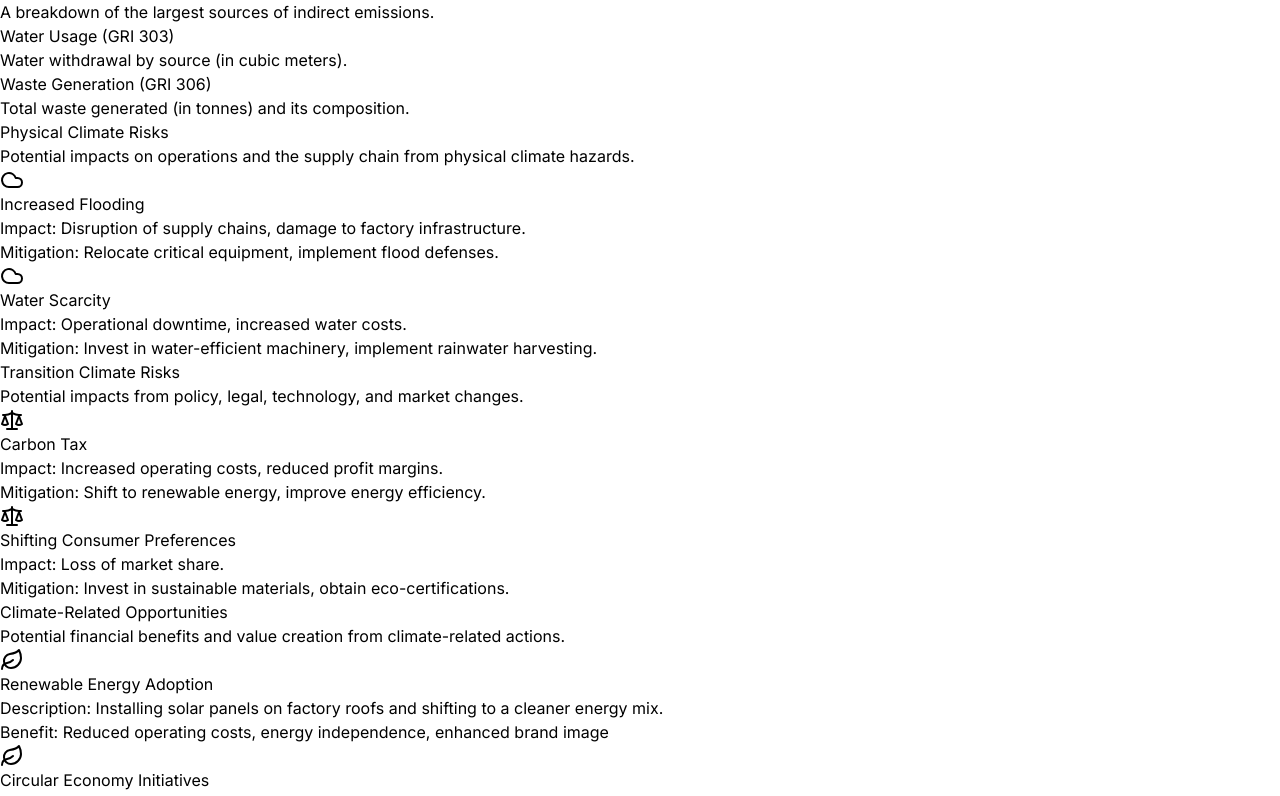
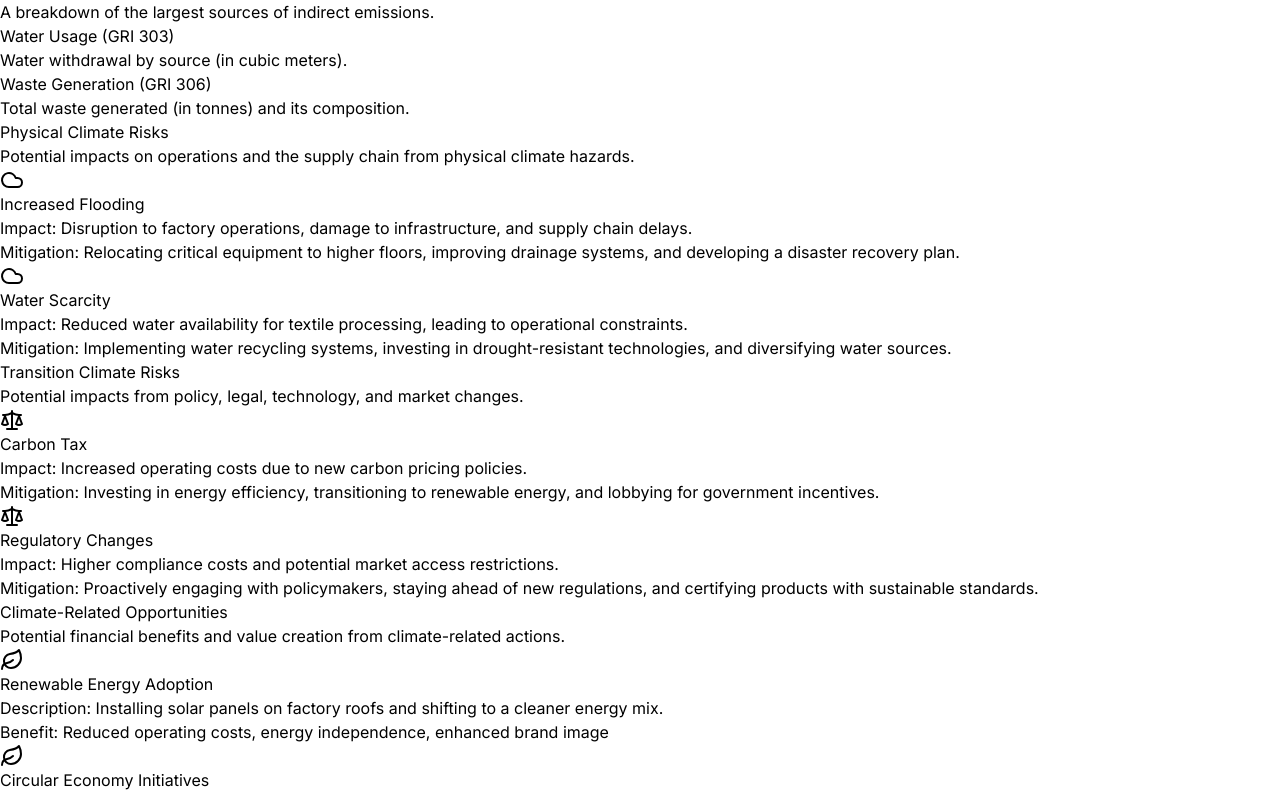
Before and after one commit to prabathmudalige/sri-lanka-apparel-dashboard-, a React (Vite) app: page / in a window 1280 px wide. Shown: the part 528-1324 px from the top of the page. Built offline with nearby package versions, Linux system fonts and the light colour scheme.

Commit message:
Updated App.jsx with integrated components

```diff
--- a/src/App.jsx
+++ b/src/App.jsx
@@ -1,10 +1,12 @@
-import React, { useState } from 'react';
+// The main component that holds the application state and renders the dashboard.
+import React, { useState, useEffect } from 'react';
 import {
   BarChart, Bar, LineChart, Line, PieChart, Pie, Sector, Cell, XAxis, YAxis, CartesianGrid, Tooltip, Legend, ResponsiveContainer
 } from 'recharts';
 import { Activity, Droplets, Recycle, Leaf, Cloud, Scale } from 'lucide-react';
 
-// Mock components from shadcn/ui to make the application self-contained
+// Mock components for Switch, Label, and Card from shadcn/ui to make the application self-contained.
+// These are not the actual shadcn components but functional equivalents using Tailwind.
 function Label({ htmlFor, children, ...props }) {
   return (
     <label htmlFor={htmlFor} className={`text-sm text-gray-500 dark:text-gray-400 ${props.className}`}>
@@ -79,8 +81,14 @@ const renderCustomizedLabel = ({ cx, cy, midAngle, innerRadius, outerRadius, per
   );
 };
 
-// Component that renders the various charts and metric breakdowns
+// Component that renders the various charts and metric breakdowns.
 const Metrics = ({ data, isDarkMode }) => {
+  // State to check if the component is mounted to prevent hydration errors with ResponsiveContainer
+  const [isMounted, setIsMounted] = useState(false);
+  useEffect(() => {
+    setIsMounted(true);
+  }, []);
+
   return (
     <>
       <div className="grid grid-cols-1 lg:grid-cols-2 gap-8 mb-8">
@@ -93,6 +101,7 @@ const Metrics = ({ data, isDarkMode }) => {
           </CardHeader>
           <CardContent>
             <div className="w-full h-80">
+              {isMounted && (
                 <ResponsiveContainer>
                   <LineChart data={data.ghgEmissions}>
                     <CartesianGrid strokeDasharray="3 3" stroke={isDarkMode ? '#4b5563' : '#e5e7eb'} />
@@ -108,6 +117,7 @@ const Metrics = ({ data, isDarkMode }) => {
                     <Line type="monotone" dataKey="Scope 3" stroke="#8b5cf6" strokeWidth={2} />
                   </LineChart>
                 </ResponsiveContainer>
+              )}
             </div>
           </CardContent>
         </Card>
@@ -121,6 +131,7 @@ const Metrics = ({ data, isDarkMode }) => {
           </CardHeader>
           <CardContent className="flex justify-center items-center">
             <div className="w-full h-80">
+              {isMounted && (
                 <ResponsiveContainer>
                   <PieChart>
                     <Pie
@@ -144,6 +155,7 @@ const Metrics = ({ data, isDarkMode }) => {
                     <Legend />
                   </PieChart>
                 </ResponsiveContainer>
+              )}
             </div>
           </CardContent>
         </Card>
@@ -159,6 +171,7 @@ const Metrics = ({ data, isDarkMode }) => {
           </CardHeader>
           <CardContent className="flex justify-center items-center">
             <div className="w-full h-80">
+              {isMounted && (
                 <ResponsiveContainer>
                   <PieChart>
                     <Pie
@@ -182,6 +195,7 @@ const Metrics = ({ data, isDarkMode }) => {
                     <Legend />
                   </PieChart>
                 </ResponsiveContainer>
+              )}
             </div>
           </CardContent>
         </Card>
@@ -195,6 +209,7 @@ const Metrics = ({ data, isDarkMode }) => {
           </CardHeader>
           <CardContent>
             <div className="w-full h-80">
+              {isMounted && (
                 <ResponsiveContainer>
                   <BarChart data={data.wasteTrend}>
                     <CartesianGrid strokeDasharray="3 3" stroke={isDarkMode ? '#4b5563' : '#e5e7eb'} />
@@ -209,6 +224,7 @@ const Metrics = ({ data, isDarkMode }) => {
                     <Bar dataKey="Landfilled" stackId="a" fill="#ef4444" />
                   </BarChart>
                 </ResponsiveContainer>
+              )}
             </div>
           </CardContent>
         </Card>
@@ -218,7 +234,7 @@ const Metrics = ({ data, isDarkMode }) => {
 };
 
 
-// Component that displays the physical risks, transition risks, and opportunities
+// Component that displays the physical risks, transition risks, and opportunities.
 const RisksAndOpportunities = ({ data }) => {
   return (
     <div className="grid grid-cols-1 lg:grid-cols-3 gap-8 mb-8">
@@ -360,8 +376,8 @@ const Dashboard = ({ data, isDarkMode }) => {
           </CardContent>
         </Card>
       </div>
-      <Metrics data={data} isDarkMode={isDarkMode} />
-      <RisksAndOpportunities data={data} />
+      <Metrics data={mockData} isDarkMode={isDarkMode} />
+      <RisksAndOpportunities data={mockData} />
     </>
   );
 };
@@ -382,34 +398,27 @@ const mockData = {
   waterUsage: [
     { name: 'River Water', value: 60, color: '#3b82f6' },
     { name: 'Groundwater', value: 30, color: '#60a5fa' },
-    { name: 'Municipal Water', value: 10, color: '#93c5fd' },
-  ],
-  waterTrend: [
-    { name: '2022', 'Withdrawal': 100, 'Discharge': 95 },
-    { name: '2023', 'Withdrawal': 95, 'Discharge': 90 },
-    { name: '2024', 'Withdrawal': 92, 'Discharge': 88 },
+    { name: 'Municipal Supply', value: 10, color: '#93c5fd' },
   ],
   wasteTrend: [
-    { name: '2022', 'Recycled': 75, 'Landfilled': 25 },
-    { name: '2023', 'Recycled': 80, 'Landfilled': 20 },
-    { name: '2024', 'Recycled': 82, 'Landfilled': 18 },
+    { name: '2022', Recycled: 75, Landfilled: 15 },
+    { name: '2023', Recycled: 80, Landfilled: 12 },
+    { name: '2024', Recycled: 82, Landfilled: 10 },
   ],
   physicalRisks: [
-    { name: 'Increased Flooding', impact: 'Disruption of supply chains, damage to factory infrastructure.', mitigation: 'Relocate critical equipment, implement flood defenses.' },
-    { name: 'Water Scarcity', impact: 'Operational downtime, increased water costs.', mitigation: 'Invest in water-efficient machinery, implement rainwater harvesting.' },
+    { name: 'Increased Flooding', impact: 'Disruption to factory operations, damage to infrastructure, and supply chain delays.', mitigation: 'Relocating critical equipment to higher floors, improving drainage systems, and developing a disaster recovery plan.' },
+    { name: 'Water Scarcity', impact: 'Reduced water availability for textile processing, leading to operational constraints.', mitigation: 'Implementing water recycling systems, investing in drought-resistant technologies, and diversifying water sources.' },
   ],
   transitionRisks: [
-    { name: 'Carbon Tax', impact: 'Increased operating costs, reduced profit margins.', mitigation: 'Shift to renewable energy, improve energy efficiency.' },
-    { name: 'Shifting Consumer Preferences', impact: 'Loss of market share.', mitigation: 'Invest in sustainable materials, obtain eco-certifications.' },
+    { name: 'Carbon Tax', impact: 'Increased operating costs due to new carbon pricing policies.', mitigation: 'Investing in energy efficiency, transitioning to renewable energy, and lobbying for government incentives.' },
+    { name: 'Regulatory Changes', impact: 'Higher compliance costs and potential market access restrictions.', mitigation: 'Proactively engaging with policymakers, staying ahead of new regulations, and certifying products with sustainable standards.' },
   ],
   climateOpportunities: [
     { name: 'Renewable Energy Adoption', description: 'Installing solar panels on factory roofs and shifting to a cleaner energy mix.', benefit: 'Reduced operating costs, energy independence, enhanced brand image' },
     { name: 'Circular Economy Initiatives', description: 'Partnering with local startups to turn textile waste into new products or inputs.', benefit: 'Waste reduction, new revenue streams, strengthening local supply chains' },
-  ],
+  ]
 };
 
-
-// The main component that holds the application state and renders the dashboard.
 const App = () => {
   const [isDarkMode, setIsDarkMode] = useState(false);
 
@@ -427,7 +436,6 @@ const App = () => {
           <Switch id="dark-mode" checked={isDarkMode} onCheckedChange={setIsDarkMode} />
         </div>
       </header>
-
       <Dashboard data={mockData} isDarkMode={isDarkMode} />
     </div>
   );
```
Lines whose indentation alone changed are shown as unchanged.
